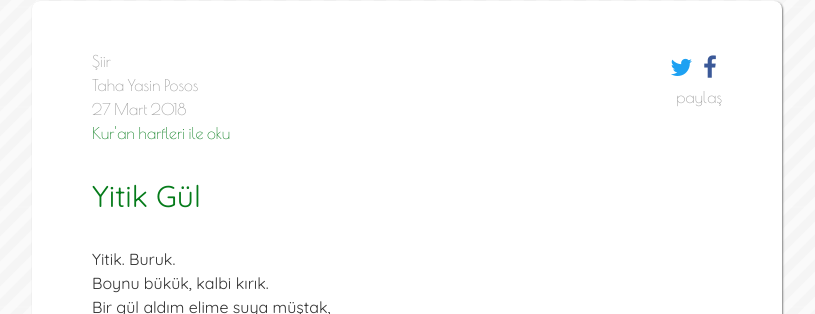
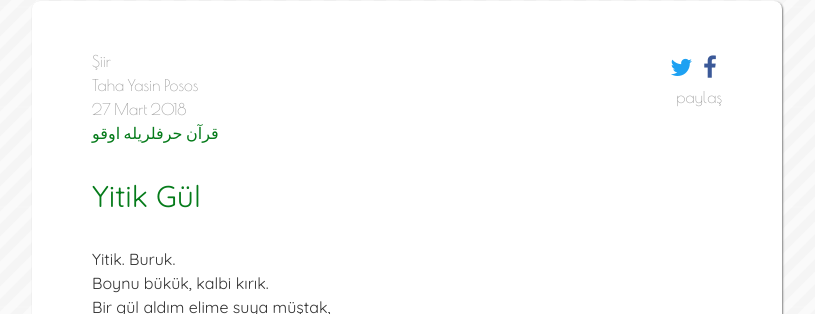
Before and after one commit to muhammedaydogdu/muhammedaydogdu.github.io, a Jekyll site: the page built from _posts/2018-03-27-yitik-gul.md, in a window 1280 px wide. Shown: the part 193-507 px from the top of the page, without its empty margins (233-1048 px from the left). Built offline with Jekyll 4.4.1, drawn with Linux system fonts in a browser that asks for light colours; some web fonts are replaced.

Commit message:
Update lt.html

```diff
--- a/_layouts/lt.html
+++ b/_layouts/lt.html
@@ -30,7 +30,7 @@
                   {% endif %}
                   {{ page.author }}<br>
                   {{ page.date | date_to_long_string | replace: "January", "Ocak" | replace: "February", "Şubat" | replace: "March", "Mart" | replace: "April", "Nisan" | replace: "May","Mayıs" | replace: "June", "Haziran" | replace: "July", "Temmuz" | replace: "August", "Ağustos" | replace: "September", "Eylül" | replace: "October", "Ekim" | replace: "November", "Kasım" | replace: "December", "Aralık" }}<br>
-                  <a id="lang" href="{{ page.link }}">Kur'an harfleri ile oku</a>
+                  <a id="lang" href="{{ page.link }}">قرآن حرفلریله اوقو</a>
                 </p>
               </div>
               <div class="col-xs-6 text-right">
```
